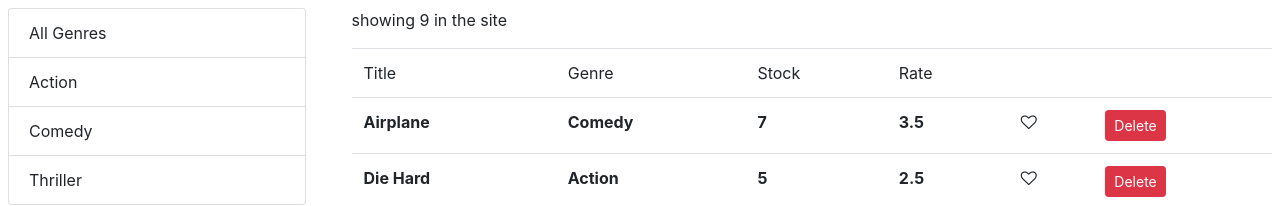
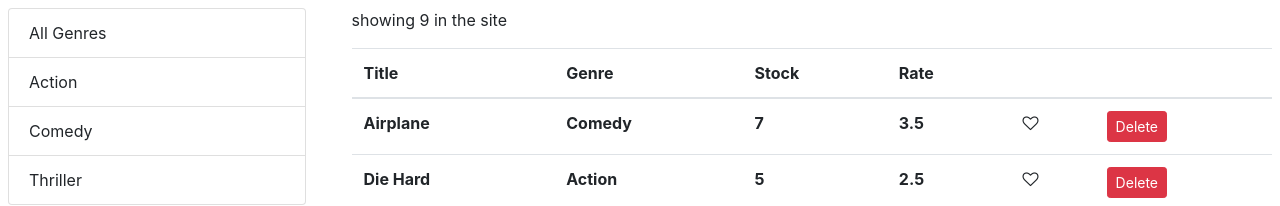
Before and after one commit to Ngeti258/Cinema-site, a React (Create React App) app: page / in a window 1280 px wide. Shown: the top 206 px of the page. Built offline with nearby package versions, Linux system fonts and the light colour scheme.

Commit message:
made the sort by clicking header functional

```diff
--- a/src/components/movies.jsx
+++ b/src/components/movies.jsx
@@ -36,9 +36,9 @@ class Movies extends Component {
      handleGenreSelected=genre=>{
         this.setState({selectedGenre:genre,currentPage:1})
      }
-     handleSort=sortColumn=>{
+     handleSort=path=>{
 
-       this.setState({sortColumn:{path:'title',order:'asc'}})
+       this.setState({sortColumn:{path,order:'asc'}})
    }
 
     render() {
--- a/src/components/moviesTable.jsx
+++ b/src/components/moviesTable.jsx
@@ -2,28 +2,27 @@ import React,{Component} from 'react';
 import Like from './common/like';
 
 class MoviesTable extends Component {
-    raiseSort=path=>{
-        const sortColumn = {...this.props.sortColumn}
-      if(sortColumn.path === path)
-      sortColumn.order=(sortColumn.order === 'asc')?'desc':'asc'
-      else{
-         sortColumn.path=path;
-         sortColumn.order='asc'
-      }
-      this.props.onSort(sortColumn)
-    }
+    column=[
+        {path:'title',label:'title'},
+        {path:'genre.name',label:'Genre'},
+        {path:'numberInStock',label:'stock'},
+        {path:'dailyRentals',label:'Rate'},
+
+
+    ]
+
     render() {
-        const{movies,onDelete,onLike}=this.props
+        const{movies,onDelete,onLike,onSort}=this.props
     return (
         <table className="table">
                 <thead>
                     <tr>
-                        <td onClick={()=>this.raiseSort('title')}>Title</td>
-                        <td onClick={()=>this.raiseSort('genre.name')}>Genre</td>
-                        <td onClick={()=>this.raiseSort('numberInStock')}>Stock</td>
-                        <td onClick={()=>this.raiseSort('dailyRentals')}>Rate</td>
-                        <td></td>
-                        <td/>
+                        <th onClick={()=>onSort('title')}>Title</th>
+                        <th onClick={()=>onSort('genre.name')}>Genre</th>
+                        <th onClick={()=>onSort('numberInStock')}>Stock</th>
+                        <th onClick={()=>onSort('dailyRentalRate')}>Rate</th>
+                        <th></th>
+                        <th/>
                     </tr>
                 </thead>
                 <tbody>
```
